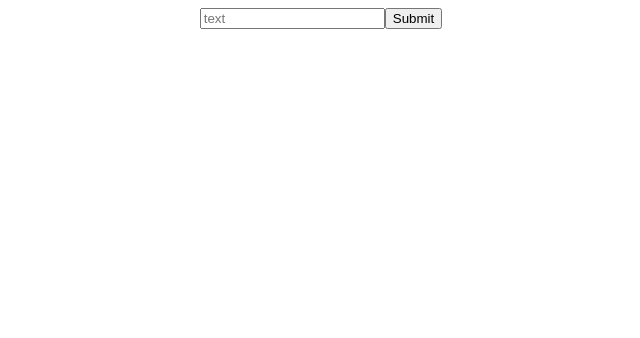
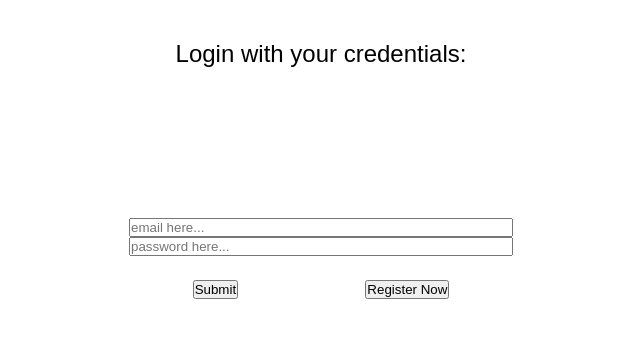
Before and after one commit to MarikaMorittu/React-Redux-ToDoList, a React (Create React App) app in the folder react-app/: page / in a window 1280 px wide. Shown: the top 338 px of the page, without its empty margins (319-959 px from the left). Built offline with nearby package versions, Linux system fonts and the light colour scheme.

Commit message:
add code snippet

```diff
--- a/react-app/src/components/loginCard/LoginCard.tsx
+++ b/react-app/src/components/loginCard/LoginCard.tsx
@@ -1,9 +1,20 @@
 import React from "react";
+import styles from '../loginCard/loginCard.module.css'
 
 function LoginCard() {
-  return <div>
-    <input type='text' placeholder="text" />
-    <button>Submit</button>
+  return <div className={styles.mainContainer}>
+    {/* <input type='text' placeholder="text" />
+    <button>Submit</button> */}
+  {/* card container */}
+  <h2>Login with your credentials: </h2>
+  <div className={styles.cardContainer}>
+    <input type='text' placeholder="email here..." className={styles.firstInput}/>
+    <input type='text' placeholder="password here..." className={styles.secondInput}/>
+    <div className={styles.btnContainer}>
+      <button>Submit</button>
+      <button>Register Now</button>
+    </div>
+  </div>
   </div>;
 }
 
--- /dev/null
+++ b/react-app/src/components/loginCard/loginCard.module.css
@@ -0,0 +1,26 @@
+/* GENERAL SETTINGS */
+*{
+    box-sizing: border-box;
+    font-family: sans-serif;
+    font-weight: 200;
+    margin: 0;
+    padding: 0;
+}
+
+h2{
+    margin-top: 40px;
+}
+
+.cardContainer{
+    display: flex;
+    flex-direction: column;
+    width: 30%;
+    margin: 0 auto;
+    margin-top: 150px;
+}
+
+.btnContainer{
+    display: flex;
+    justify-content: space-around;
+    margin-top: 24px;
+}
```
